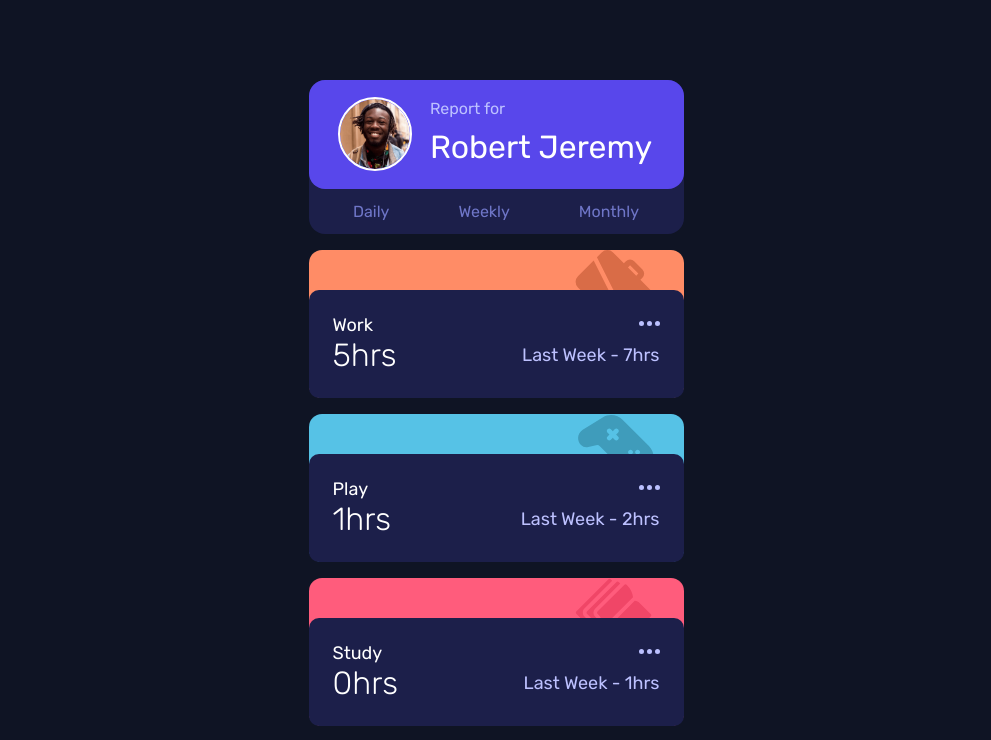
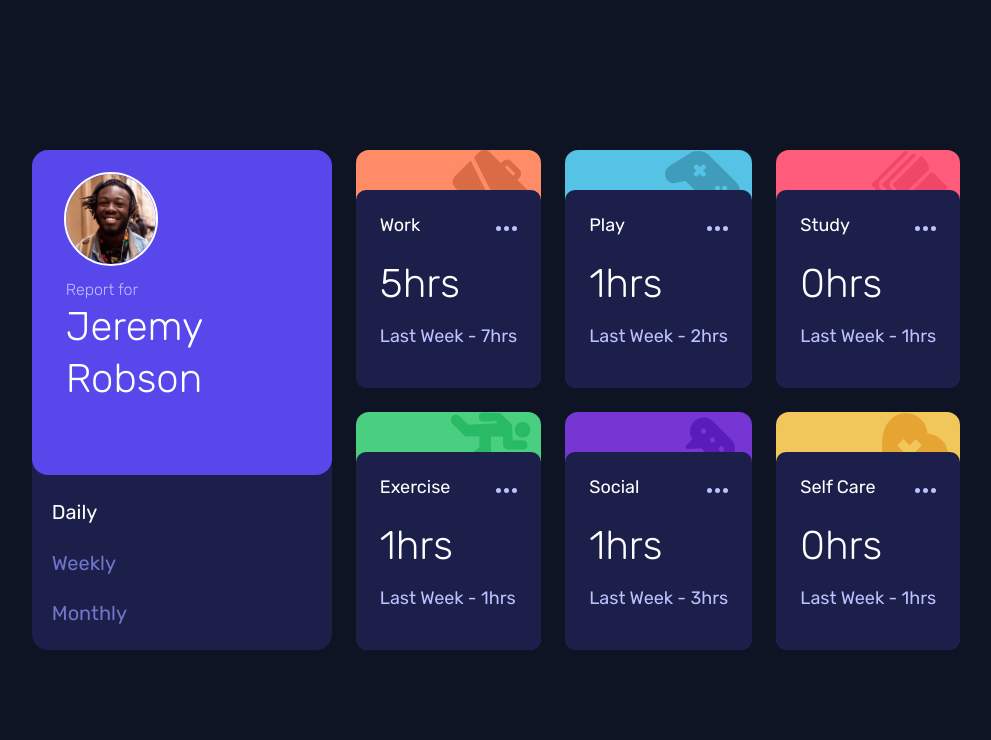
Before and after one commit to seakr1948/time-tracking-dashboard, a React (Create React App) app: page / in a window 1536 px wide. Shown: the top 740 px of the page, without its empty margins (272-1263 px from the left). Built offline with nearby package versions, Linux system fonts and the light colour scheme.

Commit message:
Finished

```diff
--- a/src/App.css
+++ b/src/App.css
@@ -1,11 +1,12 @@
 .App{
   padding: 5em 0;
+  justify-content: center;
   align-items: center;
-  height: 100vh;
+  height: 100%;
   width: 100%;
-  flex-flow: column nowrap;
-  overflow: auto;
-  background-color: hsl(226, 43%, 10%);
+  flex-flow: row nowrap;
+
+
 }
 
 .grid-container{
@@ -13,7 +14,48 @@
   grid-template-rows: repeat(7, auto);
   justify-content: center;
   align-items: center;
-  width: 400px;
+
   gap: 1em;
 
 }
+
+
+@media (min-width: 1440px) {
+  .App{
+    height: 100vh;
+  }
+
+  .grid-container{
+
+    grid-template-columns: repeat(4, auto);
+    grid-template-rows: repeat(2, auto);
+    justify-content: center;
+    align-items: center;
+    gap: 1.5em;
+    width: 1200px;
+    height: 500px;
+  }
+
+  .grid-container > *:nth-child(1) {
+    grid-area: 1/1/ span 2/1;
+
+  }
+  .grid-container > *:nth-child(2) {
+
+  }
+  .grid-container > *:nth-child(3) {
+
+  }
+  .grid-container > *:nth-child(4) {
+
+  }
+  .grid-container > *:nth-child(5) {
+
+  }
+  .grid-container > *:nth-child(6) {
+
+  }
+  .grid-container > *:nth-child(7) {
+
+  }
+}
--- a/src/App.js
+++ b/src/App.js
@@ -11,15 +11,17 @@ function App() {
   console.log(data)
   const timeframes = ["daily", "weekly", "monthly"]
   const [currentTimeFrame, setCurrentTimeFrame] = useState("daily")
+  const [selected, setSelected] = useState(0)
 
-  const setTimeframe = (TIMEFRAME) => {
+  const setTimeframe = (TIMEFRAME, INDEX) => {
     setCurrentTimeFrame(TIMEFRAME)
+    setSelected(INDEX)
   }
 
   return (
     <div className="App flex">
       <div className="grid grid-container">
-        <ProfileCard key="0" timeframes= {timeframes} setTimeframe = {setTimeframe}/>
+        <ProfileCard key="0" timeframes= {timeframes} setTimeframe = {setTimeframe} selected={selected}/>
         {
           data.map((data, index) =>
             <ActivityCard key={index} data={data} timeframe={currentTimeFrame} />
--- a/src/components/ProfileCard.js
+++ b/src/components/ProfileCard.js
@@ -4,18 +4,19 @@ import '../css/styling.css'
 import '../css/profile-card.css'
 import User from '../images/image-jeremy.png'
 
-const ProfileCard = ({timeframes, setTimeframe}) => {
+const ProfileCard = ({timeframes, setTimeframe, selected}) => {
     console.log(User)
     return (
         <div className="profile-card">
             <div className="profile-header flex">
                 <img src={User} alt="" srcset="" />
-                <p>Report for <span className="name-text">Robert Jeremy</span></p>
+                <p>Report for <span className="name-text">Jeremy Robson</span></p>
             </div>
             <div className="timeframes flex">
                 {
-                timeframes.map(timeframe =>
-                <a onClick ={() => {setTimeframe(timeframe)}}>{timeframe}</a>
+                timeframes.map((timeframe, index) =>
+
+                <a id={selected === index ? 'selected' : ''} onClick ={() => {setTimeframe(timeframe, index)}}>{timeframe}</a>
                 )}
             </div>
         </div>
--- a/src/css/activity-card.css
+++ b/src/css/activity-card.css
@@ -1,11 +1,3 @@
-svg{
-    margin: 0;
-    padding: 0;
-    height: 10px;
-}
-
-
-
 
 /* Background-images */
 
@@ -62,6 +54,14 @@ svg{
     border-radius: 13px;
 }
 
+@media (min-width: 1440px) {
+    .activity-card{
+
+        height: 100%;
+        width: 100%;
+    }
+}
+
 .activity-card p{
     font-size: 18px;
     color: white;
@@ -75,6 +75,11 @@ svg{
     background-color: var(--Dark-blue);
     border-radius: 10px;
     grid-row: 2;
+    transition: background-color 0.2s ease-in;
+}
+
+.activity-content:hover{
+    background-color: hsl(235, 46%, 40%);
 }
 
 /* Activity Header */
@@ -84,13 +89,16 @@ svg{
 }
 
 .activity-header a{
-    height: min-content;
+
+
     display: inline-block;
     padding: 0;
+    overflow: hidden;
 
 }
 
 .activity-header a .ellipse > *{
+    height: auto;
     transition: fill 0.2s ease-in;
 }
 
@@ -114,3 +122,20 @@ svg{
     font-weight: 400;
     color: var(--Pale-Blue);
 }
+
+@media (min-width: 1440px) {
+    .activity-tracker{
+        flex-flow:column nowrap;
+        justify-content: center;
+        align-items: flex-start;
+    }
+
+    .activity-tracker > *:first-child{
+        font-size: 2.5em;
+        font-weight: 300;
+    }
+
+    .activity-tracker > *{
+        line-height: 1.8;
+    }
+}
--- a/src/css/profile-card.css
+++ b/src/css/profile-card.css
@@ -1,20 +1,27 @@
 
 
 .profile-card{
-    width: 375px;
+    height: 100%;
+    max-width: 325px;
     border-radius: 1em;
-    line-height: 1.6;
+    line-height: 1.7;
     background-color: var(--Dark-blue);
+}
+
+@media (min-width: 1440px) {
+    .profile-card{
+        max-width: 300px;
+    }
 }
 
 /* Profile Header */
 
 .profile-header{
-    padding: 1em;
+    padding: 1.5em;
     justify-content: center;
     align-items: center;
     border-radius: 1em;
-
+    font-weight: 300;
     background-color: hsl(246, 80%, 60%);
 
 }
@@ -31,28 +38,71 @@
 }
 
 .name-text{
-    display: block;
-    font-size: 2em;
+
+    display: inline-block;
+    font-size: 1.3em;
     color: white;
+}
+
+@media (min-width: 1440px) {
+
+    .profile-header{
+        line-height: 1.3;
+        height: 65%;
+        flex-flow: column nowrap;
+        align-items: flex-start;
+        justify-content: flex-start;
+    }
+
+    .profile-header p{
+        margin-top: 1em;
+    }
+
+    .profile-header img{
+        width: 90px;
+    }
+
+    .name-text{
+        font-size: 2.5em;
+    }
 }
 
 /* Timeframes */
 
 .timeframes {
-    text-transform: capitalize;
-    color: hsl(235, 45%, 61%);
-    text-decoration: none;
-    padding: 10px;
+    padding: 20px;
     justify-content: space-around;
     align-items: center;
 
 }
 
 .timeframes a{
-    transition: color ease-in 0.2s;
+    text-transform: capitalize;
+
+    color: hsl(235, 45%, 61%);
+    font-size: bold;
+    transition: color ease-in 0.2s,
+                transform ease-in 0.2s;
 }
 
 .timeframes a:hover{
     color: white;
     cursor: pointer;
+    transform: scale(1.05);
 }
+
+#selected {
+    color: white;
+
+}
+
+@media (min-width: 1440px) {
+    .timeframes{
+        font-size: 20px;
+        height: 35%;
+
+        flex-flow: column ;
+        justify-content: space-between;
+        align-items: flex-start;
+    }
+}
--- a/src/index.css
+++ b/src/index.css
@@ -1,6 +1,7 @@
 body {
   margin: 0;
   font-family: 'Rubik', sans-serif;
+  background-color: hsl(226, 43%, 10%);
 }
 
 *,
```
